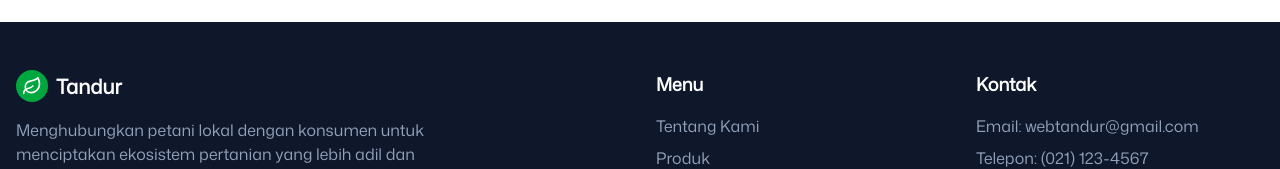
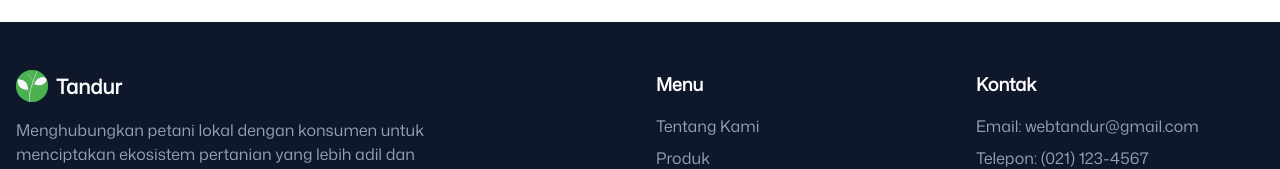
Before and after one commit to Doilll/tandur, a Next.js app: page / in a window 1280 px wide. Shown: the part 2466-2635 px from the top of the page. Built offline with nearby package versions, Linux system fonts and the light colour scheme; no server answers; the database is empty.

Commit message:
perbaikan kecil

```diff
--- a/src/app/layout.tsx
+++ b/src/app/layout.tsx
@@ -13,8 +13,17 @@ const geistMono = Geist_Mono({
 });
 
 export const metadata: Metadata = {
-  title: "Tandur - Branding Petani",
-  description: "Generated by create next app",
+  title: "Tandur - Platform Digital Langsung dari Petani ke Konsumen",
+  description:
+    "Tandur adalah platform pertanian digital yang mempertemukan petani dengan konsumen tanpa perantara. Jual beli hasil tani langsung dari sumbernya, transparan, adil, dan mudah.",
+  keywords: [
+    "pertanian digital",
+    "petani",
+    "jual beli hasil tani",
+    "platform pertanian",
+    "tanaman",
+    "produk pertanian",
+  ],
   icons: {
     icon: "/favicon.png",
   },
@@ -30,7 +39,6 @@ export default function RootLayout({
       <body
         className={`${geistSans.variable} ${geistMono.variable} scrollbar-none antialiased`}
       >
-
         {children}
       </body>
     </html>
--- a/src/components/Footer.tsx
+++ b/src/components/Footer.tsx
@@ -1,5 +1,5 @@
 import Link from "next/link";
-import { Leaf } from "lucide-react";
+import Image from "next/image";
 
 const Footer = () => (
   <footer
@@ -11,7 +11,13 @@ const Footer = () => (
         <div className="col-span-1 md:col-span-2">
           <div className="flex items-center space-x-2 mb-4">
             <div className="w-8 h-8 bg-green-600 rounded-full flex items-center justify-center">
-              <Leaf className="w-5 h-5 text-white" />
+              <Image
+                src="/favicon.png" // Ganti dengan path logo yang benar
+                alt="Tandur Logo"
+                width={40}
+                height={40}
+                className="rounded-full"
+              />
             </div>
             <span className="text-xl font-bold">Tandur</span>
           </div>
--- a/src/components/Navbar.tsx
+++ b/src/components/Navbar.tsx
@@ -8,7 +8,6 @@ import AuthNav from "@/components/AuthNav";
 import { SessionProvider } from "next-auth/react";
 import { usePathname } from "next/navigation";
 
-// Komponen untuk menampilkan status otentikasi
 
 const Navbar = () => {
   const [isScrolled, setIsScrolled] = useState(false);
```
